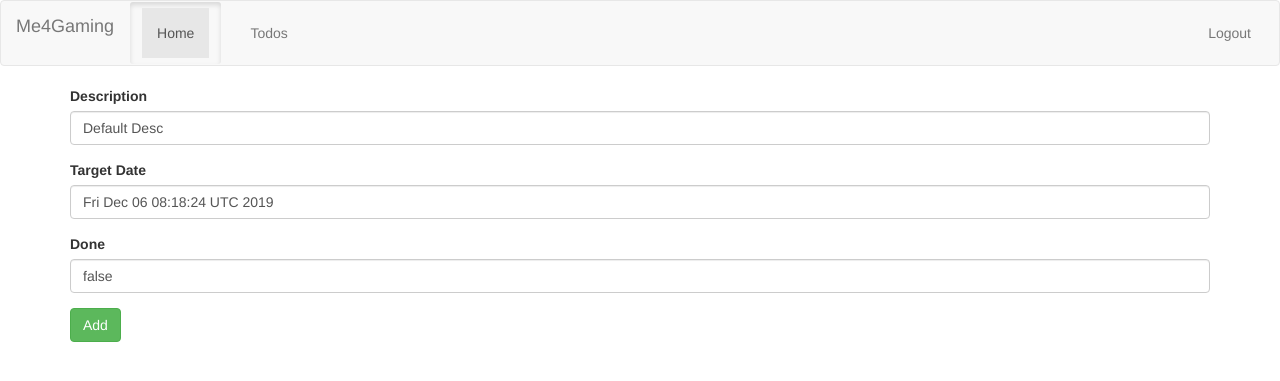
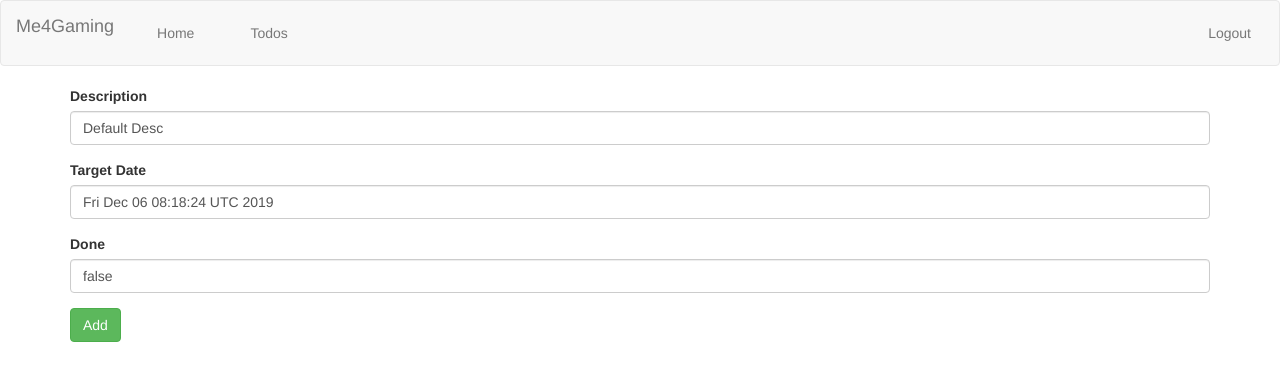
Before and after one commit to Hunterszone/MyWebProjects, a Java web app: page /add-todo in a window 1280 px wide. Shown: the top 381 px of the page. Run offline with Spring Boot 4, a stand-in JSP engine, Linux system fonts and the light colour scheme; some of the project's set-up classes (security, data sources, template engines, error pages and the like) are left out, and stand-ins take their place; some libraries are stand-ins or nearby versions.

Commit message:
class active fixed

```diff
--- a/Apps4Web/TaskScheduler/src/main/webapp/WEB-INF/jsp/common/navigation.jspf
+++ b/Apps4Web/TaskScheduler/src/main/webapp/WEB-INF/jsp/common/navigation.jspf
@@ -5,7 +5,7 @@
 	</div>
 	<div class="navbar-collapse" id="btnss">
 		<ul class="nav navbar-nav">
-			<li class="btn active"><a href="/">Home</a></li>
+			<li class="btn"><a href="/">Home</a></li>
 			<li class="btn"><a href="/list-todos">Todos</a></li>
 		</ul>
 		<ul class="nav navbar-nav navbar-right">
```
